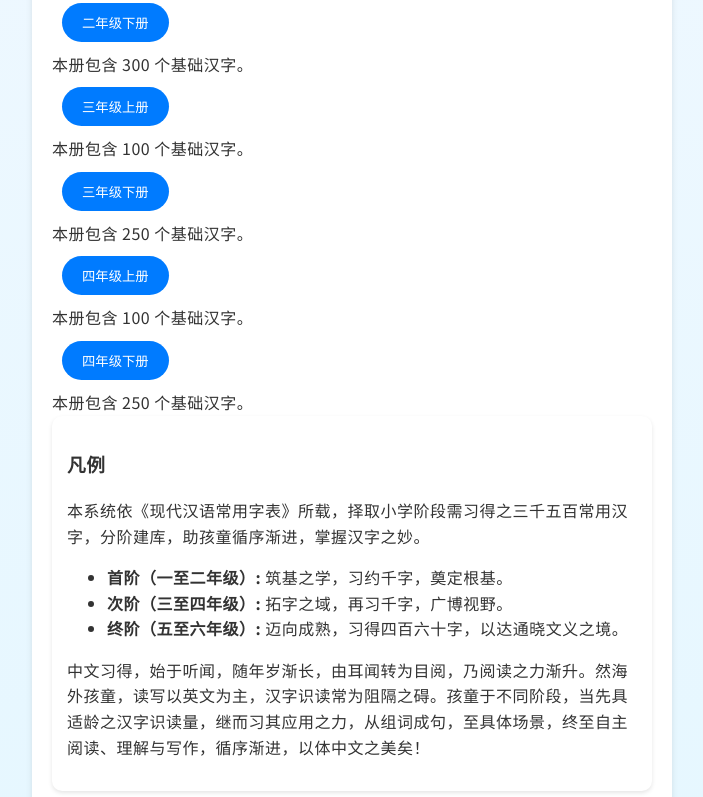
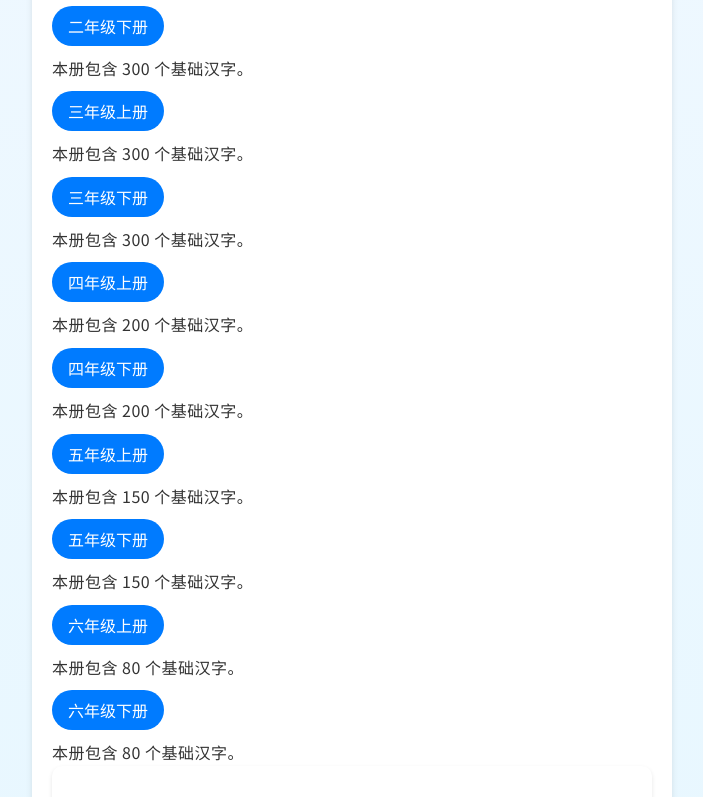
Before and after one commit to qihongwei1234/cntest222, a plain HTML site: page index.html in a window 1280 px wide. Shown: the part 366-1163 px from the top of the page, without its empty margins (288-991 px from the left). Drawn offline with Linux system fonts and the light colour scheme.

Commit message:
Update index.html

```diff
--- a/index.html
+++ b/index.html
@@ -25,7 +25,7 @@
                 font-size: 28px;
             }
             .container {
-            width: 90%;
+                width: auto;
                 max-width: 600px;
                 background: white;
                 padding: 20px;
@@ -33,15 +33,23 @@
                 box-shadow: 0 4px 6px rgba(0, 0, 0, 0.1);
             }
             /* 按钮样式 */
+            .button-container {
+                max-width: 200px; /* 缩短按钮的最大宽度 */
+                margin: 0 auto; /* 水平居中 */
+                text-align: center;
+            }
             button {
                 background-color: #007BFF;
                 color: white;
                 border: none;
                 border-radius: 25px;
-            padding: 10px 20px;
+                padding: 8px 16px; /* 调整内边距 */
                 cursor: pointer;
-            margin: 10px;
+                margin: 10px 0;
                 transition: transform 0.2s ease-in-out;
+                font-size: inherit; /* 继承父级字体大小 */
+                width: auto; /* 自动宽度 */
+                display: block; /* 块级显示以便居中 */
             }
             button:hover {
                 transform: scale(1.05);
@@ -70,11 +78,15 @@
                 h1 {
                     font-size: 24px;
                 }
+                .button-container {
+                    max-width: 150px; /* 手机端按钮更短 */
+                }
                 button {
-                width: 100%;
+                    font-size: inherit; /* 确保字体大小一致 */
                 }
             }
         </style>
+
 </head>
 <body>
     <h1>汉字识读测试📝</h1>
@@ -103,23 +115,44 @@
             <button onclick="startTest('grade3-up')">三年级上册</button>
             <div class="description">
                 <!-- 在这里填写一年级上册字库的介绍 -->
-                本册包含 100 个基础汉字。
+                本册包含 300 个基础汉字。
             </div>
             <button onclick="startTest('grade3-down')">三年级下册</button>
             <div class="description">
                 <!-- 在这里填写一年级下册字库的介绍 -->
-                本册包含 250 个基础汉字。
+                本册包含 300 个基础汉字。
             </div>
             <button onclick="startTest('grade4-up')">四年级上册</button>
             <div class="description">
                 <!-- 在这里填写一年级上册字库的介绍 -->
-                本册包含 100 个基础汉字。
+                本册包含 200 个基础汉字。
             </div>
             <button onclick="startTest('grade4-down')">四年级下册</button>
             <div class="description">
                 <!-- 在这里填写一年级下册字库的介绍 -->
-                本册包含 250 个基础汉字。
+                本册包含 200 个基础汉字。
             </div>
+            <button onclick="startTest('grade5-up')">五年级上册</button>
+            <div class="description">
+                <!-- 在这里填写一年级上册字库的介绍 -->
+                本册包含 150 个基础汉字。
+            </div>
+            <button onclick="startTest('grade5-down')">五年级下册</button>
+            <div class="description">
+                <!-- 在这里填写一年级下册字库的介绍 -->
+                本册包含 150 个基础汉字。
+            </div>
+            <button onclick="startTest('grade6-up')">六年级上册</button>
+            <div class="description">
+                <!-- 在这里填写一年级上册字库的介绍 -->
+                本册包含 80 个基础汉字。
+            </div>
+            <button onclick="startTest('grade6-down')">六年级下册</button>
+            <div class="description">
+                <!-- 在这里填写一年级下册字库的介绍 -->
+                本册包含 80 个基础汉字。
+            </div>
+
 
             <div class="card">
                 <div class="card-header">
```
Lines whose indentation alone changed are shown as unchanged.
